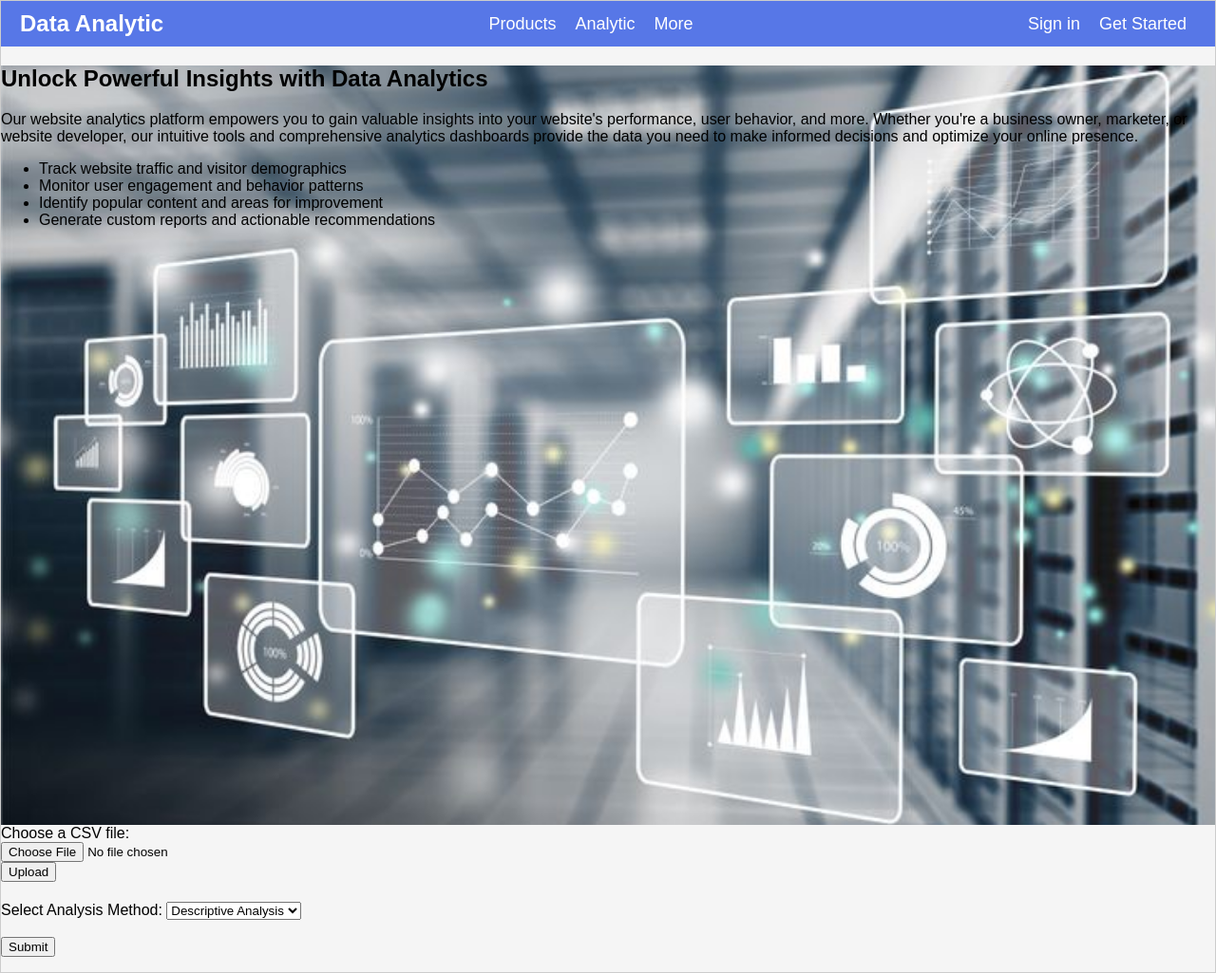
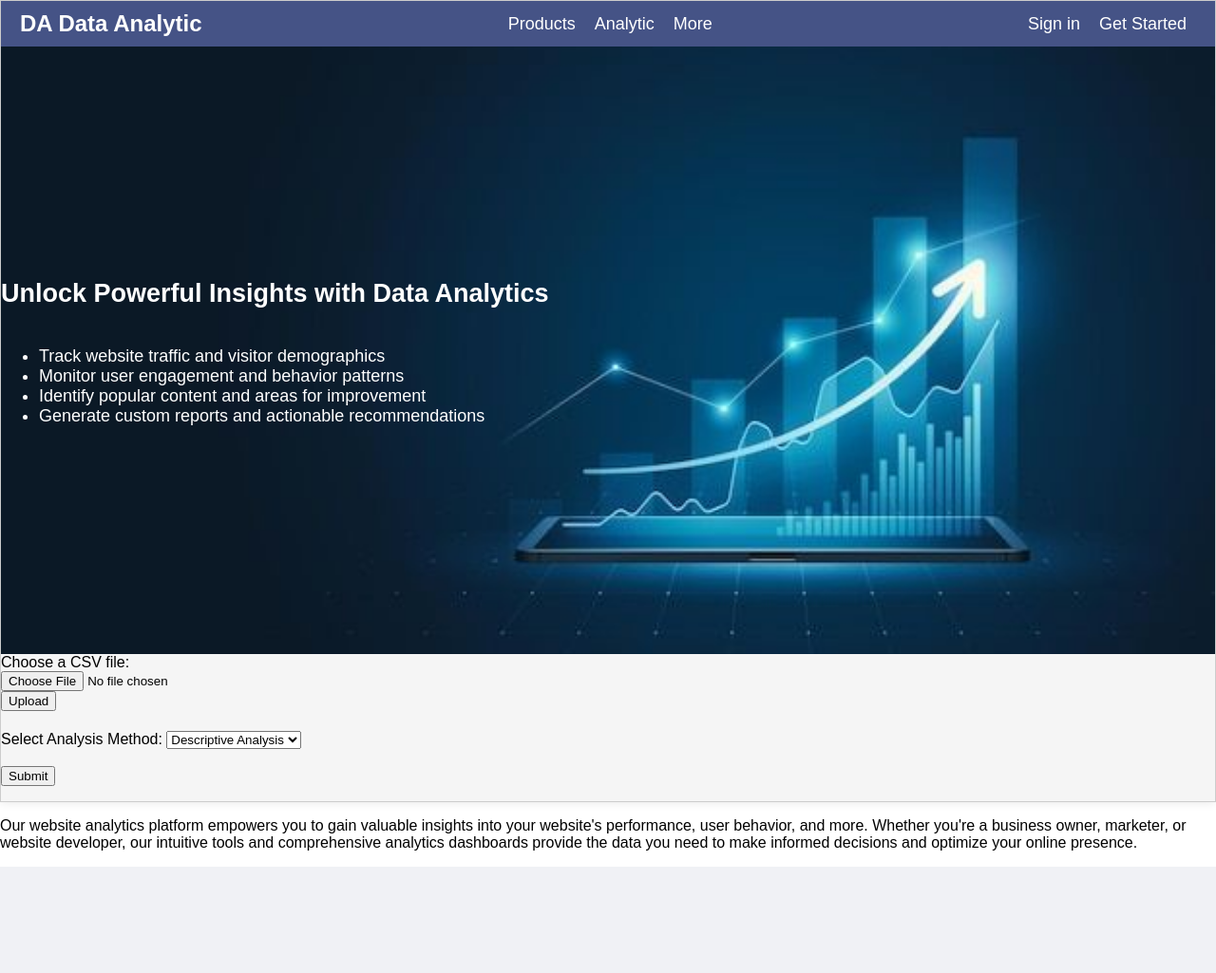
Before and after one commit to Sue609/Analytics, a Flask app: page / in a window 1280 px wide. Shown: the whole page at 95% size. After the commit the page ends 913 px from the top, so only its background shows below. Run offline with Flask 3, Linux system fonts and the light colour scheme.

Commit message:
implementing landing page

```diff
--- a/app/static/CSS/main.css
+++ b/app/static/CSS/main.css
@@ -2,6 +2,7 @@
     max-width: 100%;
     width: auto;
     margin: 0 auto;
+    margin-bottom: 0;
     background-color: #f5f5f5;
     border: 1px solid #ccc;
     box-shadow: 0 0 10px rgba(0, 0, 0, 0.1);
@@ -17,7 +18,7 @@
     display: flex;
     justify-content: space-between;
     align-items: center;
-    background-color: #5777e7;
+    background-color: #455386;
     color: white;
     padding: 10px 20px;
 }
@@ -40,12 +41,18 @@
     text-decoration: underline;
 }
 
-#info-container {
+#body-container {
+    margin-top: 0;
     max-width: 100%;
-    max-height: 100%;
-    background-image: url('landing-page.jpg');
+    max-height: 80%;
+    background-image: url('landing.jpg');
     background-repeat: no-repeat;
     background-size: cover;
     background-position: center;
     height: 100%;
+    font-size: large;
+    color: white;
+    display: flex;
+    flex-direction: column;
+    justify-content: center;
 }
--- a/app/templates/main.html
+++ b/app/templates/main.html
@@ -7,7 +7,7 @@
     <body class='container'>
         <div class="analytic-container">
             <div id="button-container">
-                <h2>Data Analytic</h2>
+                <h2>DA Data Analytic</h2>
                 <div>
                     <p>Products</p>
                     <p>Analytic</p>
@@ -19,15 +19,17 @@
                 </div>
             </div>
 
+            <div id="body-container">
+                <h2>Unlock Powerful Insights with Data Analytics</h2>
+
                 <div id="info-container">
-                <h2>Unlock Powerful Insights with Data Analytics</h2>
-                <p>Our website analytics platform empowers you to gain valuable insights into your website's performance, user behavior, and more. Whether you're a business owner, marketer, or website developer, our intuitive tools and comprehensive analytics dashboards provide the data you need to make informed decisions and optimize your online presence.</p>
                     <ul>
                         <li>Track website traffic and visitor demographics</li>
                         <li>Monitor user engagement and behavior patterns</li>
                         <li>Identify popular content and areas for improvement</li>
                         <li>Generate custom reports and actionable recommendations</li>
                     </ul>
+                </div>
             </div>
 
             <div id="analysis">
@@ -56,3 +58,8 @@
         </div>
     </body>
 </html>
+
+<p>Our website analytics platform empowers you to gain valuable insights into your website's performance, user behavior, and more.
+    Whether you're a business owner, marketer, or website developer, our intuitive tools and comprehensive analytics
+    dashboards provide the data you need to make informed decisions and optimize your online presence.
+</p>
```
Also changed, not shown: app/static/CSS/landing.jpg (added). Lines whose indentation alone changed are shown as unchanged.
